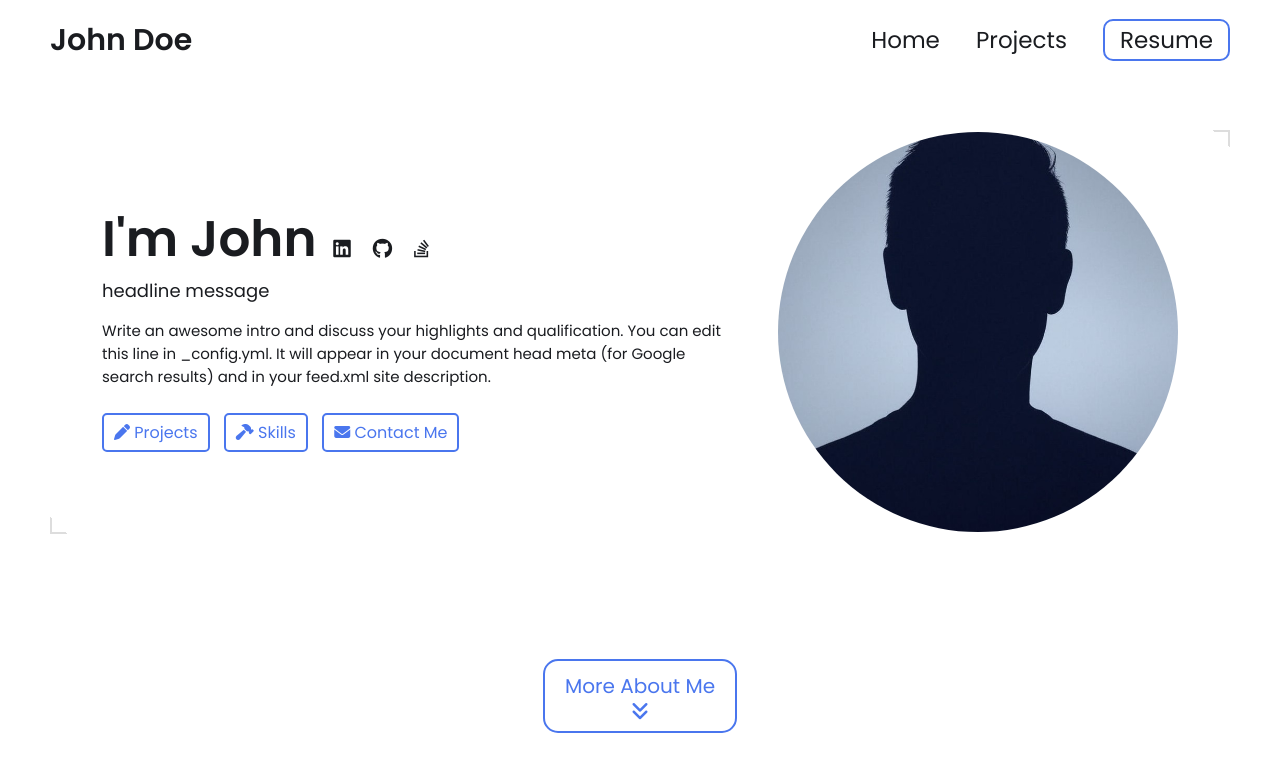
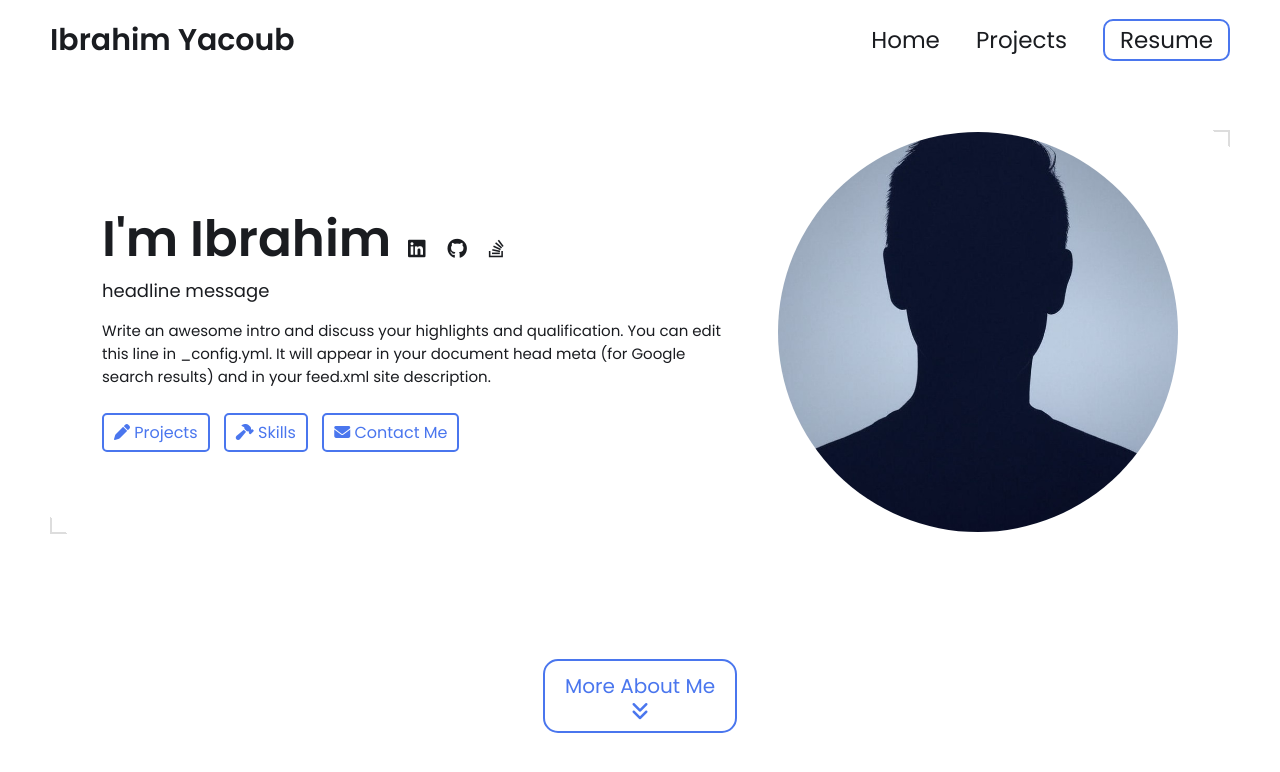
Before and after one commit to barhomzy8/barhomzy8.github.io, a Jekyll site: the page built from index.html, in a window 1280 px wide and 900 px high. Shown: the top 772 px of the window. Built offline with Jekyll 4.4.1, drawn with Linux system fonts in a browser that asks for light colours.

Commit message:
Update _config.yml

```diff
--- a/_config.yml
+++ b/_config.yml
@@ -7,12 +7,12 @@
 
 # Main Page Setup
 
-title: John Doe's Portfolio # This is what shows up in the tab of the browser
+title: Ibrahim Yacoub's Portfolio # This is what shows up in the tab of the browser
 
 
 
 # Hero Section
-name: John Doe
+name: Ibrahim Yacoub
 headline: headline message
 description: >- # dont remove this line. this will ignore all new lines until the next section
   Write an awesome intro and discuss your highlights and qualification. You can edit this
```
